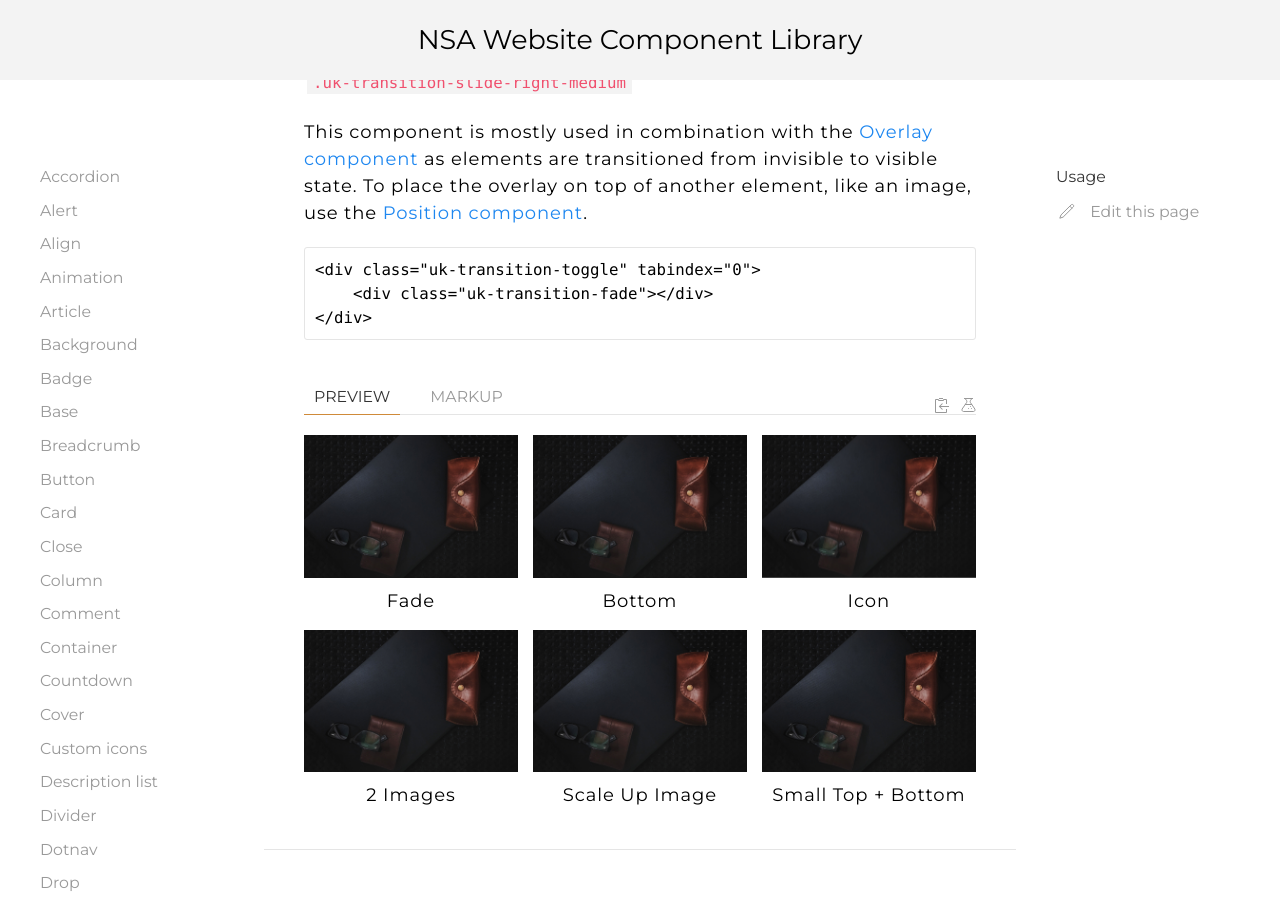
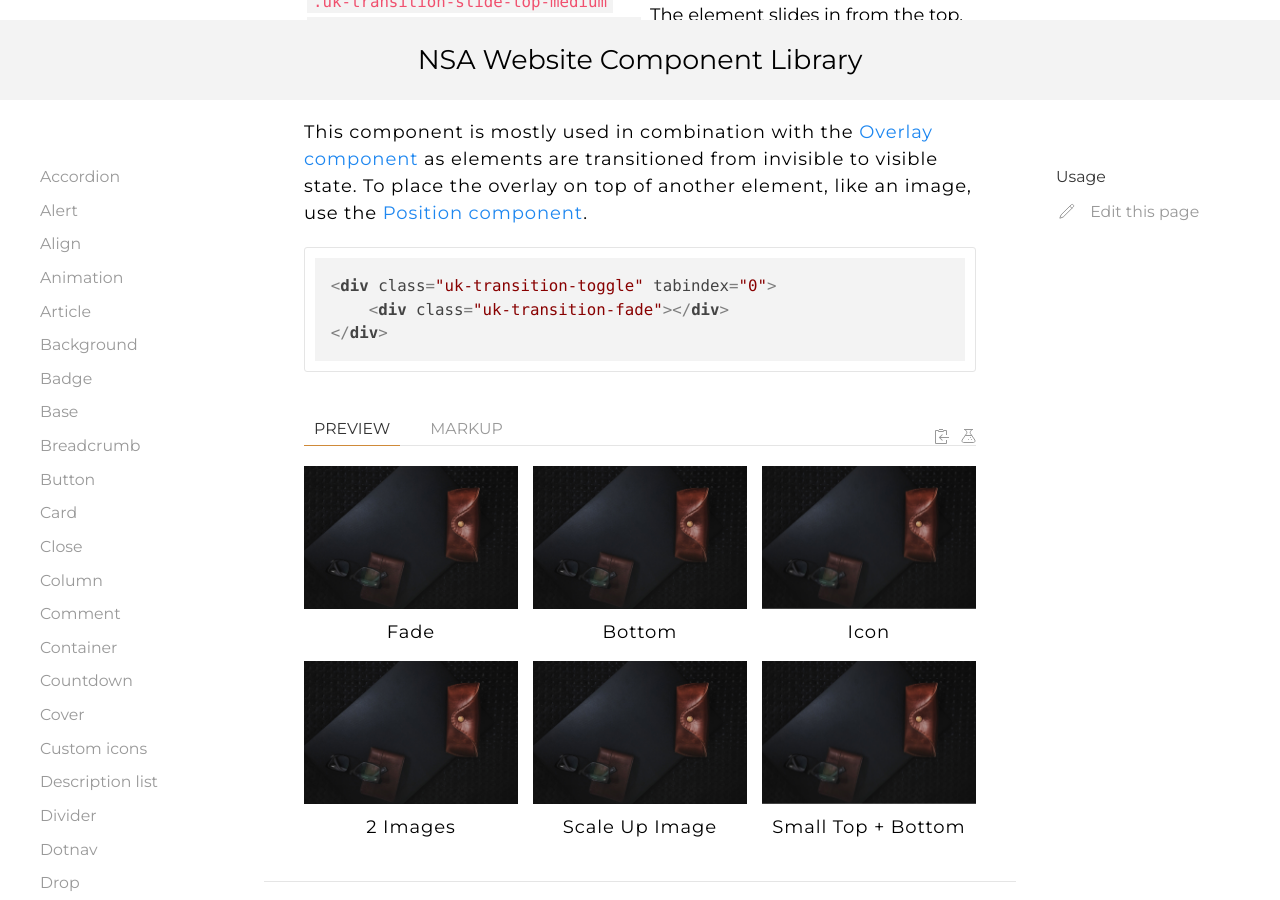
Before and after one commit to NewSaintAndrewsCollege/component-library, a Jekyll site: the page built from _components/transition.md, in a window 1280 px wide and 900 px high, scrolled down 951 px. Built offline with Jekyll 4.4.1, drawn with Linux system fonts in a browser that asks for light colours; nearby versions of some CDN libraries; some web fonts are replaced; some of the changed lines change nothing that is shown.

Commit message:
fix code highlighting

```diff
--- a/_config.yml
+++ b/_config.yml
@@ -29,6 +29,7 @@
 theme: minima
 plugins:
   - jekyll-feed
+  - rouge
 
 # Exclude from processing.
 # The following items will not be processed, by default. Create a custom list
@@ -52,3 +53,8 @@
       type: "components"
     values:
       layout: "component"
+
+highlighter: rouge
+
+kramdown:
+  syntax_highlighter: rouge
--- a/_includes/example.html
+++ b/_includes/example.html
@@ -5,7 +5,7 @@
   </ul>
   <ul class="uk-switcher uk-margin">
       <li>{{ include.content }}</li>
-      <li>{% highlight html %}{{ include.content }}{% endhighlight %}</li>
+      <li><pre><code class="html">{{ include.content | escape }}</code></pre></li>
   </ul>
   <div class="uk-position-top-right uk-margin-small-top">
       <ul class="uk-iconnav">
--- a/_layouts/default.html
+++ b/_layouts/default.html
@@ -13,9 +13,17 @@
   <script src="{{ 'js/uikit.min.js' | relative_url }}"></script>
   <script src="{{ 'js/uikit-icons.min.js' | relative_url }}"></script>
 
+  <link rel="stylesheet"
+      href="//cdnjs.cloudflare.com/ajax/libs/highlight.js/10.4.0/styles/default.min.css">
+<script src="//cdnjs.cloudflare.com/ajax/libs/highlight.js/10.4.0/highlight.min.js"></script>
+<!-- and it's easy to individually load additional languages -->
+<script charset="UTF-8"
+ src="https://cdnjs.cloudflare.com/ajax/libs/highlight.js/10.4.0/languages/go.min.js"></script>
+
 </head>
 
 <body>
+<script>hljs.initHighlightingOnLoad();</script>
   <nav style="z-index: 1;" class="uk-width-1-1 uk-position-fixed uk-navbar-container uk-margin uk-navbar" uk-navbar="">
     <div class="uk-navbar-center">
       <a class="uk-navbar-item uk-logo" href="#">NSA Website Component Library</a>
```
